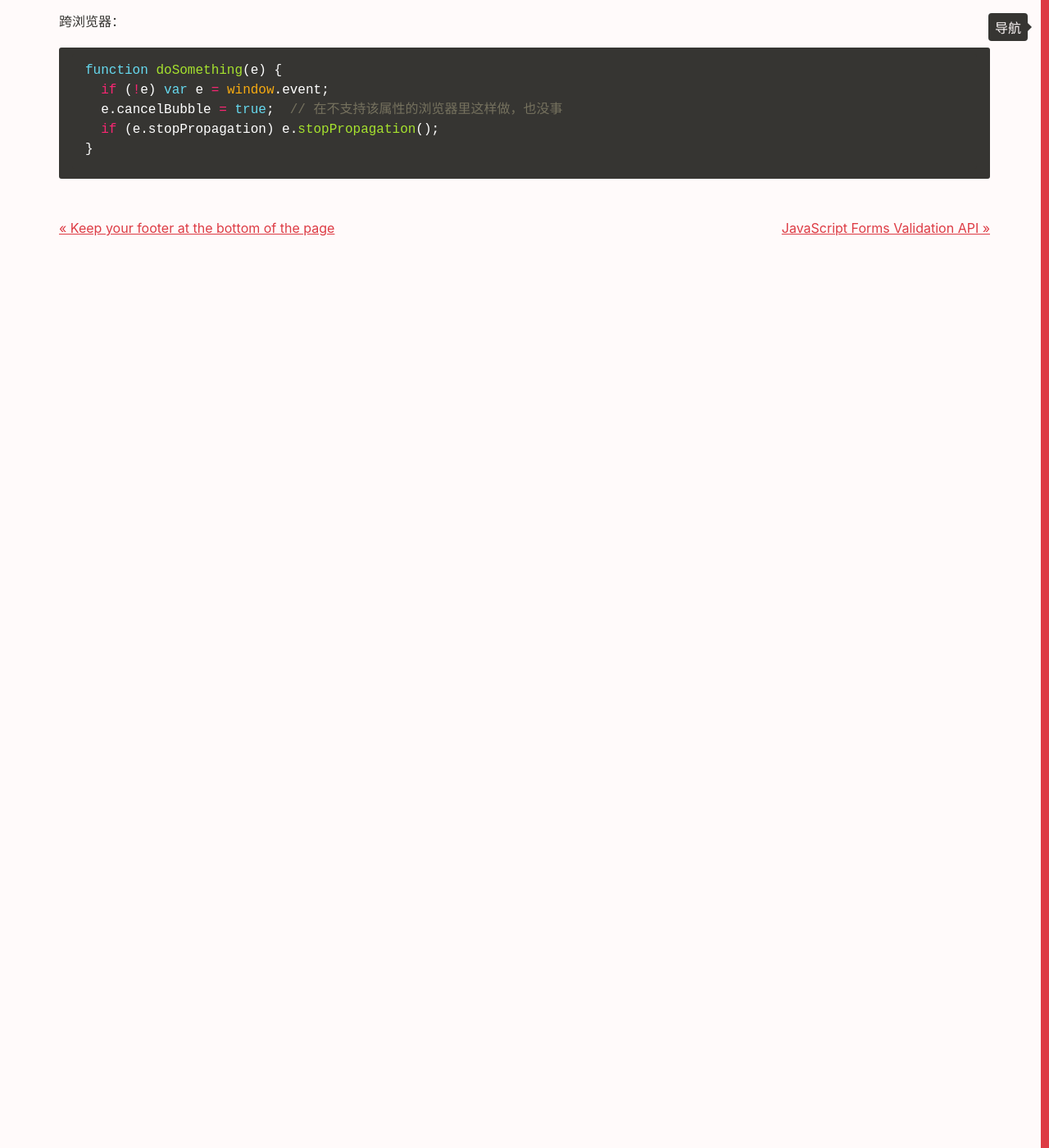
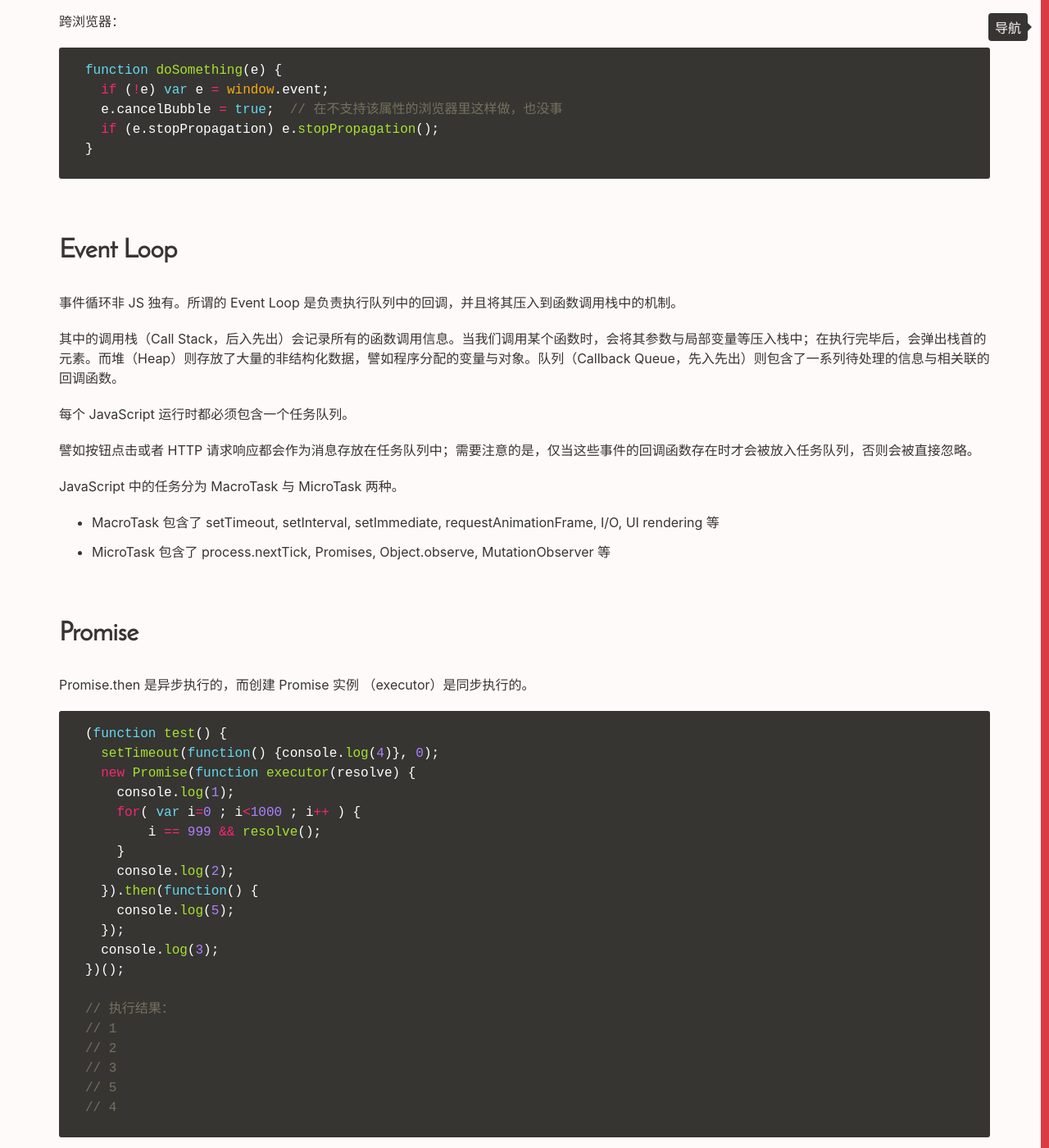
Before and after one commit to Vivi-wu/dive-into-web, a Jekyll site: the page built from _posts/2014-08-29-Javascript-Event-Order.markdown, in a window 1280 px wide and 1400 px high, scrolled down 3688 px. Shown: the whole window at 82% size. Built offline with Jekyll 4.4.1, drawn with Linux system fonts in a browser that asks for light colours.

Commit message:
Add blog for Event Loop

````diff
--- a/_posts/2014-08-29-Javascript-Event-Order.markdown
+++ b/_posts/2014-08-29-Javascript-Event-Order.markdown
@@ -122,3 +122,45 @@ function doSomething(e) {
   if (e.stopPropagation) e.stopPropagation();
 }
 ```
+
+## Event Loop
+
+事件循环非 JS 独有。所谓的 Event Loop 是负责执行队列中的回调，并且将其压入到函数调用栈中的机制。
+
+其中的调用栈（Call Stack，后入先出）会记录所有的函数调用信息。当我们调用某个函数时，会将其参数与局部变量等压入栈中；在执行完毕后，会弹出栈首的元素。而堆（Heap）则存放了大量的非结构化数据，譬如程序分配的变量与对象。队列（Callback Queue，先入先出）则包含了一系列待处理的信息与相关联的回调函数。
+
+每个 JavaScript 运行时都必须包含一个任务队列。
+
+譬如按钮点击或者 HTTP 请求响应都会作为消息存放在任务队列中；需要注意的是，仅当这些事件的回调函数存在时才会被放入任务队列，否则会被直接忽略。
+
+JavaScript 中的任务分为 MacroTask 与 MicroTask 两种。
+
++ MacroTask 包含了 setTimeout, setInterval, setImmediate, requestAnimationFrame, I/O, UI rendering 等
++ MicroTask 包含了 process.nextTick, Promises, Object.observe, MutationObserver 等
+
+## Promise
+
+Promise.then 是异步执行的，而创建 Promise 实例 （executor）是同步执行的。
+
+```js
+(function test() {
+  setTimeout(function() {console.log(4)}, 0);
+  new Promise(function executor(resolve) {
+    console.log(1);
+    for( var i=0 ; i<1000 ; i++ ) {
+        i == 999 && resolve();
+    }
+    console.log(2);
+  }).then(function() {
+    console.log(5);
+  });
+  console.log(3);
+})();
+
+// 执行结果：
+// 1
+// 2
+// 3
+// 5
+// 4
+```
--- a/_posts/2017-08-31-JavaScript-Vue-practice.markdown
+++ b/_posts/2017-08-31-JavaScript-Vue-practice.markdown
@@ -78,6 +78,7 @@ category: JavaScript
     // 子组件内使用 vm.$set，vm.$delete方法, 它们是 global Vue.set, Vue.delete 的 alias
 
 + 通过 _ref_ 调用子组件的方法，当子组件还没有 created 时，会提示 `this.$refs.componentChild is undefined`
++ Vue.js 异步执行 DOM 更新；当观察到数据变化时，Vue 将开启一个队列，并缓冲在同一事件循环中发生的所有数据改变。如果同一个 watcher 被多次触发，**只有一次**会推入到队列中。然后，在下一个的事件循环“tick”中，Vue 刷新队列并执行实际（已去重的）工作。Vue 在内部尝试对异步队列使用原生的 Promise.then 和 MutationObserver，如果执行环境不支持，会采用 setTimeout(fn, 0) 代替。
 
 ## vue-router
 
````
